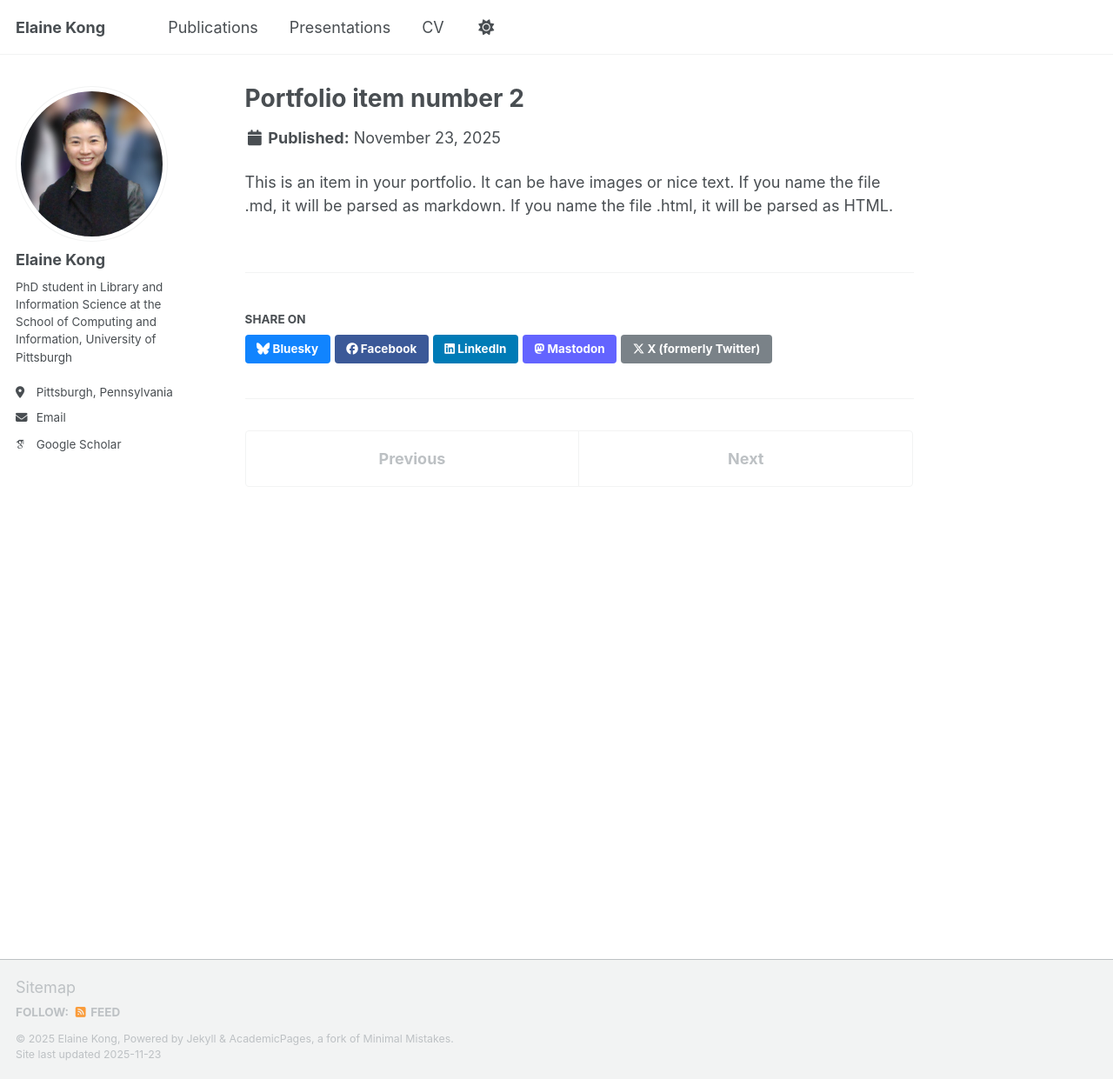
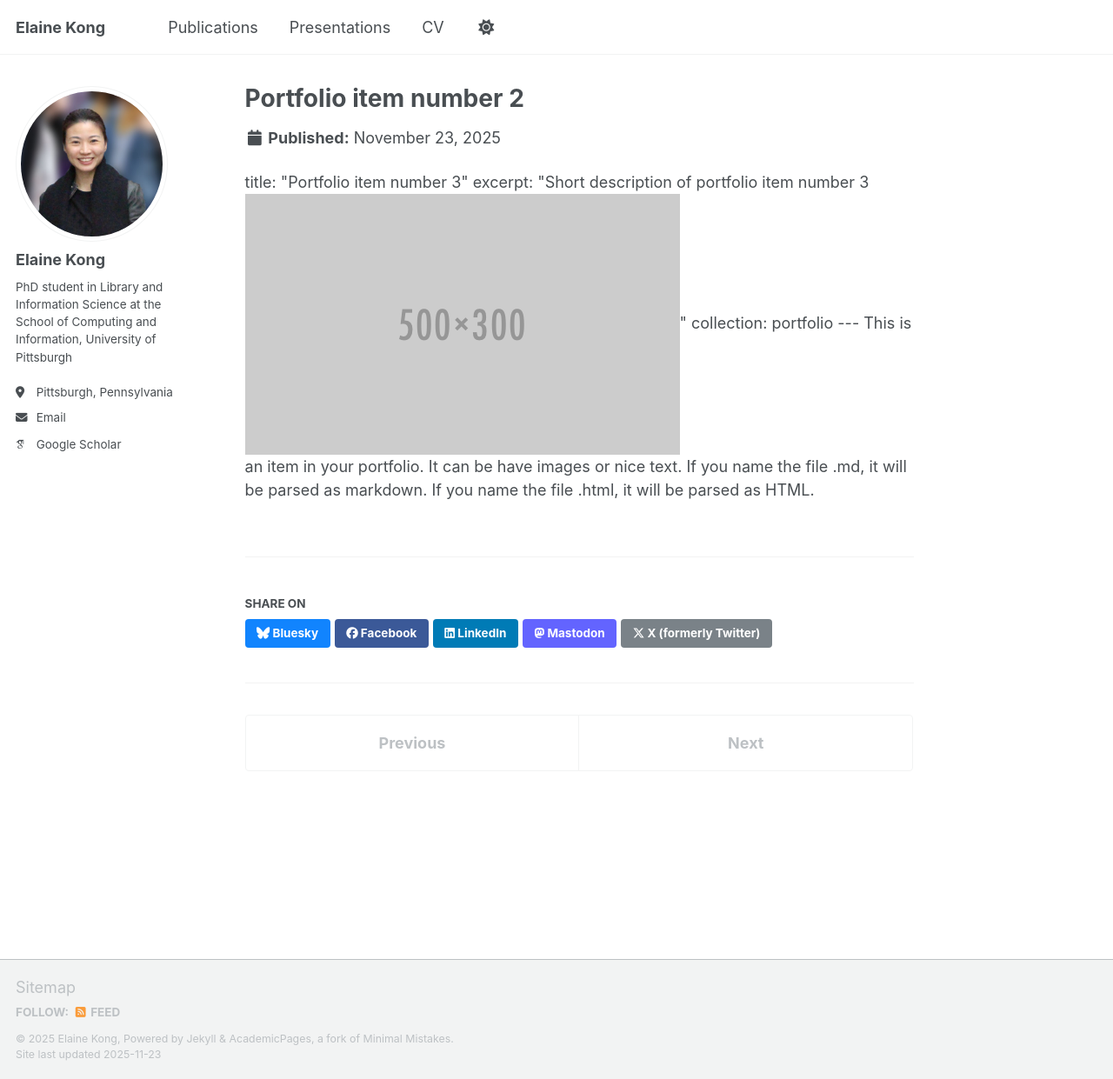
Before and after one commit to elainewskong/elainewskong.github.io, a Jekyll site: the page built from _portfolio/portfolio-2.html, in a window 1280 px wide and 1241 px high. Shown: the whole window at 87% size. Built offline with Jekyll 4.4.1, drawn with Linux system fonts in a browser that asks for light colours; some web fonts are replaced; a script that is not in the unit is left out.

Commit message:
portfolio-2.html

```diff
--- a/_portfolio/portfolio-2.html
+++ b/_portfolio/portfolio-2.html
@@ -3,5 +3,9 @@ title: "Portfolio item number 2"
 excerpt: "Short description of portfolio item number 2 <br/><img src='/images/500x300.png'>"
 collection: portfolio
 ---
+title: "Portfolio item number 3"
+excerpt: "Short description of portfolio item number 3 <br/><img src='/images/500x300.png'>"
+collection: portfolio
+---
 
 This is an item in your portfolio. It can be have images or nice text. If you name the file .md, it will be parsed as markdown. If you name the file .html, it will be parsed as HTML.
```
